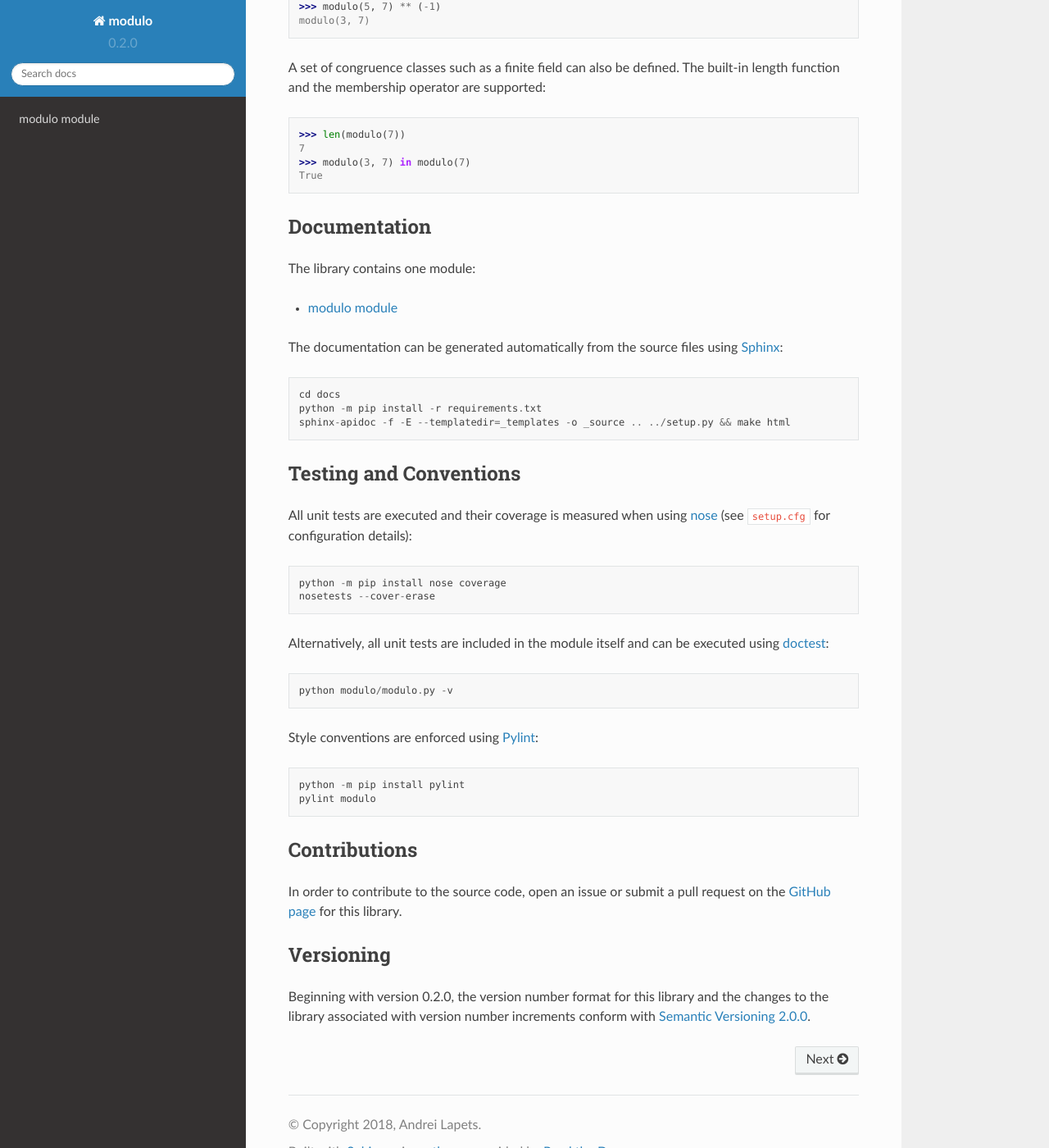
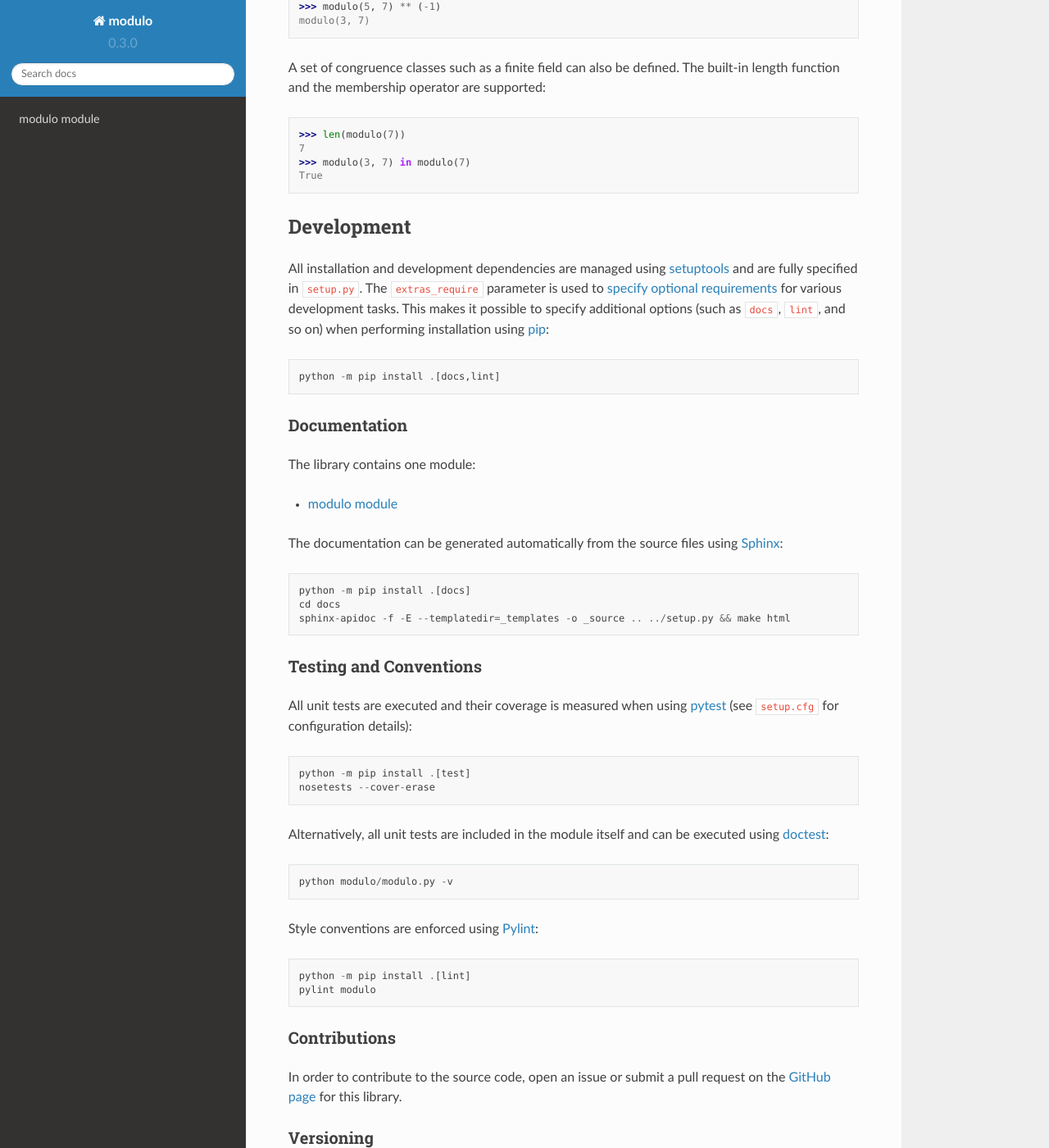
Before and after one commit to lapets/modulo, a Sphinx documentation site: the page built from docs/index.rst, in a window 1280 px wide and 1400 px high, scrolled down 1324 px. Shown: the whole window at 82% size. Built offline with Sphinx 7.4.7 and the Read the Docs theme 2.0.0, drawn with Linux system fonts in a browser that asks for light colours; some of the changed text lies outside the part shown.

Commit message:
Use pytest for tests and setuptools for dependencies; update README/docs/CI.

```diff
--- a/README.rst
+++ b/README.rst
@@ -28,7 +28,7 @@ The library allows users to work with congruence classes (including finite field
 
 Package Installation and Usage
 ------------------------------
-The package is available on `PyPI <https://pypi.org/project/modulo/>`_::
+This library is available as a `package on PyPI <https://pypi.org/project/modulo/>`_::
 
     python -m pip install modulo
 
@@ -71,21 +71,27 @@ A set of congruence classes such as a finite field can also be defined. The buil
     >>> modulo(3, 7) in modulo(7)
     True
 
+Development
+-----------
+All installation and development dependencies are managed using `setuptools <https://pypi.org/project/setuptools>`__ and are fully specified in ``setup.py``. The ``extras_require`` parameter is used to `specify optional requirements <https://setuptools.pypa.io/en/latest/userguide/dependency_management.html#optional-dependencies>`__ for various development tasks. This makes it possible to specify additional options (such as ``docs``, ``lint``, and so on) when performing installation using `pip <https://pypi.org/project/pip>`__::
+
+    python -m pip install .[docs,lint]
+
 Documentation
--------------
+^^^^^^^^^^^^^
 .. include:: toc.rst
 
 The documentation can be generated automatically from the source files using `Sphinx <https://www.sphinx-doc.org/>`_::
 
+    python -m pip install .[docs]
     cd docs
-    python -m pip install -r requirements.txt
     sphinx-apidoc -f -E --templatedir=_templates -o _source .. ../setup.py && make html
 
 Testing and Conventions
------------------------
-All unit tests are executed and their coverage is measured when using `nose <https://nose.readthedocs.io/>`_ (see ``setup.cfg`` for configuration details)::
+^^^^^^^^^^^^^^^^^^^^^^^
+All unit tests are executed and their coverage is measured when using `pytest <https://docs.pytest.org>`__ (see ``setup.cfg`` for configuration details)::
 
-    python -m pip install nose coverage
+    python -m pip install .[test]
     nosetests --cover-erase
 
 Alternatively, all unit tests are included in the module itself and can be executed using `doctest <https://docs.python.org/3/library/doctest.html>`_::
@@ -94,13 +100,28 @@ Alternatively, all unit tests are included in the module itself and can be execu
 
 Style conventions are enforced using `Pylint <https://www.pylint.org/>`_::
 
-    python -m pip install pylint
+    python -m pip install .[lint]
     pylint modulo
 
 Contributions
--------------
+^^^^^^^^^^^^^
 In order to contribute to the source code, open an issue or submit a pull request on the `GitHub page <https://github.com/lapets/modulo>`_ for this library.
 
 Versioning
-----------
+^^^^^^^^^^
 Beginning with version 0.2.0, the version number format for this library and the changes to the library associated with version number increments conform with `Semantic Versioning 2.0.0 <https://semver.org/#semantic-versioning-200>`_.
+
+Publishing
+^^^^^^^^^^
+This library can be published as a `package on PyPI <https://pypi.org/project/modulo>`__ by a package maintainer. First, install the dependencies required for packaging and publishing::
+
+    python -m pip install .[publish]
+
+Remove any old build/distribution files. Then, package the source into a distribution archive using the `wheel <https://pypi.org/project/wheel>`__ package::
+
+    rm -rf dist *.egg-info
+    python setup.py sdist bdist_wheel
+
+Finally, upload the package distribution archive to `PyPI <https://pypi.org>`__ using the `twine <https://pypi.org/project/twine>`__ package::
+
+    python -m twine upload dist/*
--- a/docs/conf.py
+++ b/docs/conf.py
@@ -20,8 +20,8 @@ sys.path.insert(0, os.path.abspath('..'))
 # The name and version are retrieved from `setup.py` in the root directory.
 with open('../setup.py') as package_file:
     package = package_file.read()
-project = package.split('name = "')[1].split('"')[0]
-version = package.split('version = "')[1].split('"')[0]
+project = package.split("name = '")[1].split("'")[0]
+version = package.split("version = '")[1].split("'")[0]
 release = version
 
 author = 'Andrei Lapets'
--- a/docs/requirements.txt
+++ /dev/null
@@ -1,2 +0,0 @@
-sphinx~=4.2.0
-sphinx-rtd-theme~=1.0.0
```
Also changed, not shown: other parts of README.rst (+1 -1 lines), setup.cfg (+2 -6 lines), setup.py (+35 -14 lines), .readthedocs.yaml, 1 other file.
